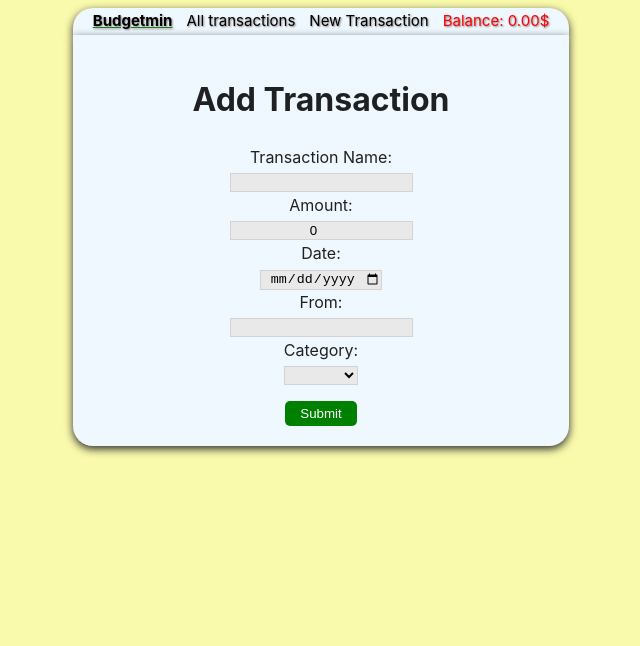
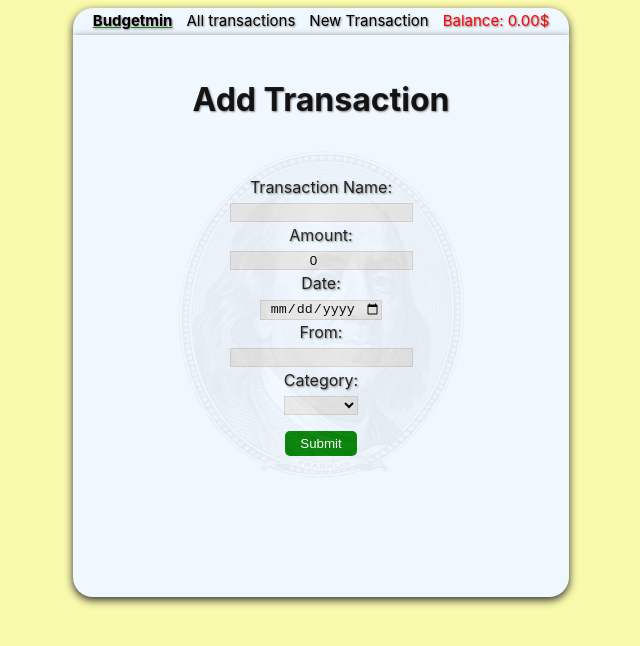
Before and after one commit to AbrahamZambranoTablante/budgtr-app-frontend, a React (Vite) app: page /transactions/new in a window 1280 px wide. Shown: the top 646 px of the page, without its empty margins (319-959 px from the left). Built offline with nearby package versions, Linux system fonts and the light colour scheme; no server answers.

Commit message:
adds transparent logo to edit, new, details pages

```diff
--- a/src/App.jsx
+++ b/src/App.jsx
@@ -23,7 +23,7 @@ function App() {
         .catch((error) => {
             console.error(error);
         });
-    }, []);
+    }, [transactions]);
 
   const incomeSum = transactions.filter(trans => trans.category === "Income").reduce((sum, {amount}) => sum + +amount, 0);
   const expenseSum = transactions.filter(trans => trans.category === "Expense").reduce((sum, {amount}) => sum - +amount, 0);
--- a/src/Pages/Edit.jsx
+++ b/src/Pages/Edit.jsx
@@ -5,6 +5,7 @@ export default function Edit () {
         <>
            <div className="form-container">
                 <EditTransaction />
+                <img className="benjamin" src="/benjamin.png" alt="benjamin franklin portrait" width="300" height="340"/>
             </div>
         </>
     );
--- a/src/Pages/Index.css
+++ b/src/Pages/Index.css
@@ -44,6 +44,7 @@
 
 
 
+
 @media (width >= 450px ) {
     .transactions-list {
         text-align: center;
--- a/src/Pages/Index.jsx
+++ b/src/Pages/Index.jsx
@@ -28,7 +28,9 @@ export default function Index ({incomeSum, expenseSum}) {
             </div>
             <div className="transactions-list">
                 <h1>Transactions:</h1>
-                {transactions.map(trans => <Transaction key={trans.id} trans={trans} />)}
+                <div className="list-container">
+                    {transactions.map(trans => <Transaction key={trans.id} trans={trans} />)}
+                </div>
             </div>
         </>
     );
--- a/src/Pages/New.css
+++ b/src/Pages/New.css
@@ -8,10 +8,17 @@
     align-items: center;
     flex-direction: column;
     box-shadow: rgb(44, 44, 44) 0px 3px 8px;
+    text-shadow: 1px 1px 2px grey;
+}
+
+.benjamin {
+    opacity: 0.07;
+    margin-bottom: 20%;
 }
 
 .form{
     text-align: center;
+    position: absolute;
 
     input {
         text-align: center;
--- a/src/Pages/New.jsx
+++ b/src/Pages/New.jsx
@@ -5,6 +5,7 @@ export default function New () {
         <>
             <div className="form-container">
                 <NewTransactionForm />
+                <img className="benjamin" src="/benjamin.png" alt="benjamin franklin portrait" width="300" height="340"/>
             </div>
         </>
     );
--- a/src/Pages/Show.css
+++ b/src/Pages/Show.css
@@ -1,4 +1,8 @@
 .container-info {
+    display: flex;
+    justify-content: center;
+    align-items: center;
+    flex-direction: column;
     text-align: center;
     background-color: aliceblue;
     padding-top: 1px;
@@ -10,6 +14,7 @@
 
 .details-container {
     padding: 10px;
+    position: absolute;
 }
 
 button {
--- a/src/Pages/Show.jsx
+++ b/src/Pages/Show.jsx
@@ -6,6 +6,7 @@ export default function Show () {
             <div className="container-info">
                 <h1>Transaction Details:</h1>
                 <TransactionDetails />
+                <img className="benjamin" src="/benjamin.png" alt="benjamin franklin portrait" width="300" height="340"/>
             </div>
         </>
     );
```
